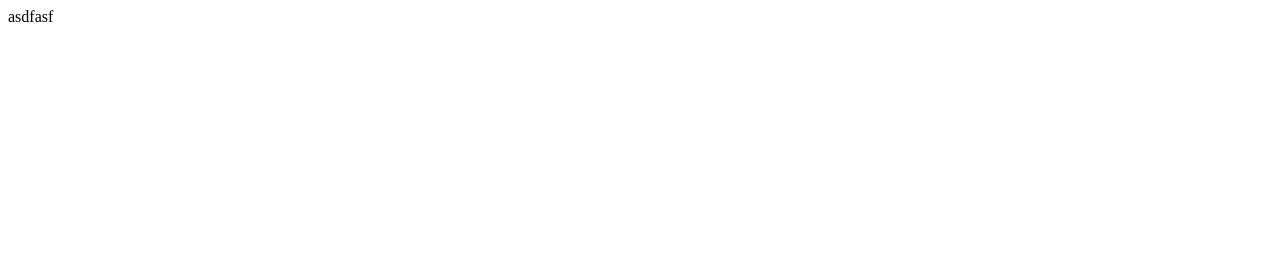
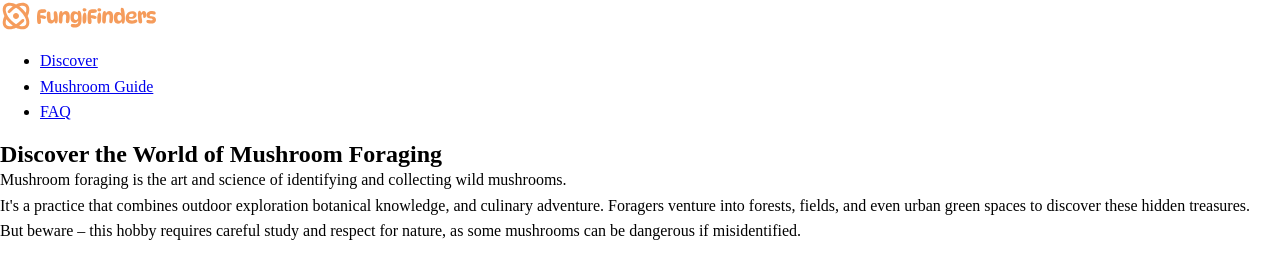
Before and after one commit to Pat-Gekoski/fungi-finders, a plain HTML site: page index.html in a window 1280 px wide. Drawn offline with Linux system fonts and the light colour scheme.

Commit message:
Add CSS reset

```diff
--- a/index.html
+++ b/index.html
@@ -7,6 +7,30 @@
 		<link rel="stylesheet" href="./styles.css" />
 	</head>
 	<body>
-		asdfasf
+		<header class="site-header">
+			<img src="/assets/fungi-finders.svg" alt="Fungi Finders" />
+			<nav class="primary-navigation">
+				<ul>
+					<li><a href="/">Discover</a></li>
+					<li><a href="#">Mushroom Guide</a></li>
+					<li><a href="#">FAQ</a></li>
+				</ul>
+			</nav>
+		</header>
+
+		<main>
+			<section class="hero">
+				<h1>Discover the World of Mushroom Foraging</h1>
+				<p>Mushroom foraging is the art and science of identifying and collecting wild mushrooms.</p>
+				<p>
+					It's a practice that combines outdoor exploration botanical knowledge, and culinary adventure. Foragers venture into
+					forests, fields, and even urban green spaces to discover these hidden treasures.
+				</p>
+				<p>
+					But beware – this hobby requires careful study and respect for nature, as some mushrooms can be dangerous if
+					misidentified.
+				</p>
+			</section>
+		</main>
 	</body>
 </html>
--- a/styles.css
+++ b/styles.css
@@ -1,2 +1,71 @@
+*,
+*::before,
+*::after {
+	box-sizing: border-box;
+}
+
+/* https://kilianvalkhof.com/2022/css-html/your-css-reset-needs-text-size-adjust-probably/ */
+html {
+	-moz-text-size-adjust: none;
+	-webkit-text-size-adjust: none;
+	text-size-adjust: none;
+}
+
+body,
+h1,
+h2,
+h3,
+h4,
+p,
+figure,
+blockquote,
+dl,
+dd {
+	margin: 0;
+}
+
+/* https://www.scottohara.me/blog/2019/01/12/lists-and-safari.html */
+[role='list'] {
+	list-style: none;
+	margin: 0;
+	padding: 0;
+}
+
 body {
+	min-block-size: 100vh;
+	line-height: 1.6;
 }
+
+h1,
+h2,
+h3,
+button,
+input,
+label {
+	line-height: 1.1;
+}
+
+h1,
+h2,
+h3,
+h4 {
+	text-wrap: balance;
+}
+
+p,
+li {
+	text-wrap: pretty;
+}
+
+img,
+picture {
+	max-inline-size: 100%;
+	display: block;
+}
+
+input,
+button,
+textarea,
+select {
+	font: inherit;
+}
```
